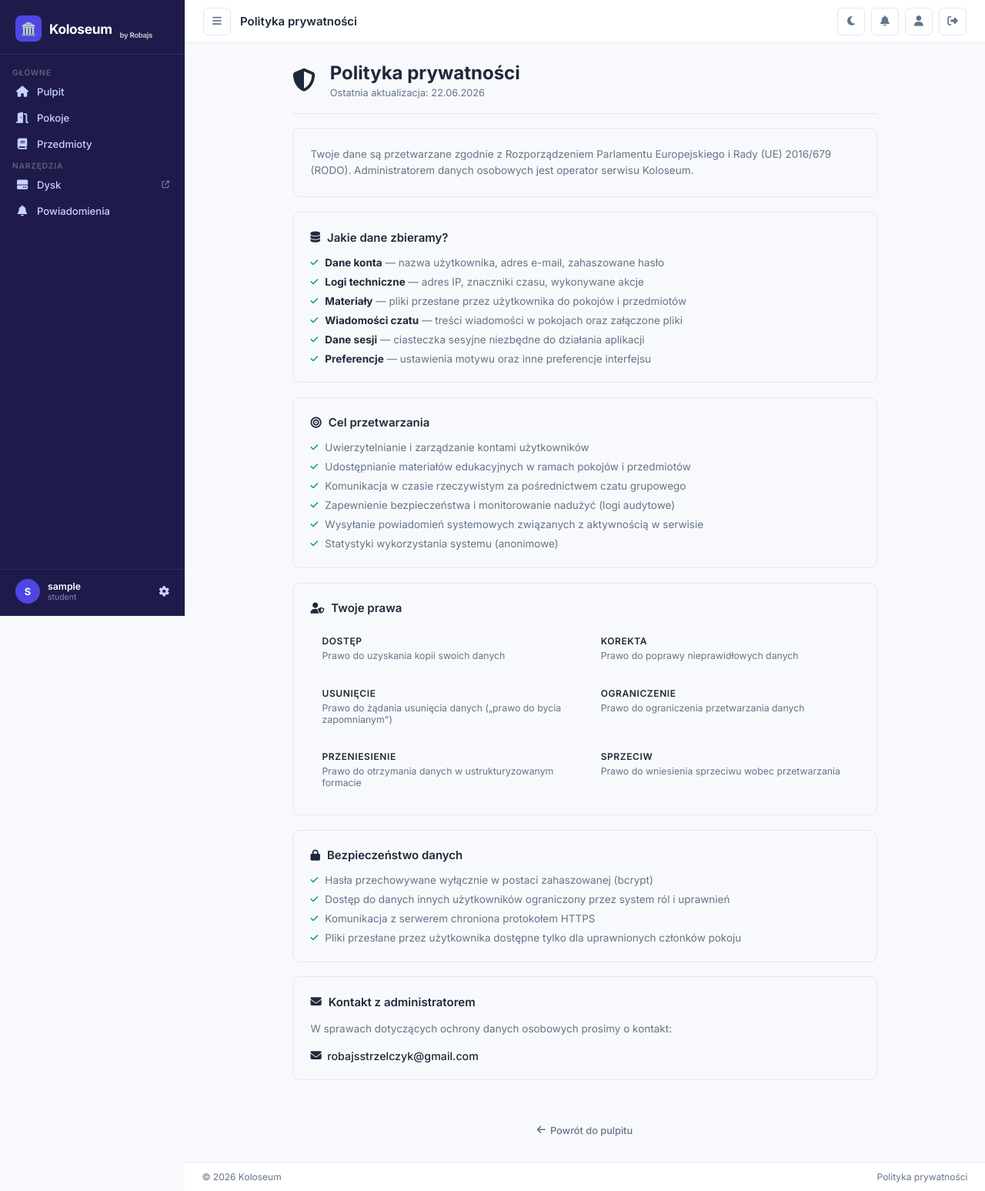
After one commit to robajs3/koloseum, a Flask app: page /koloseum/privacy in a window 1280 px wide. The commit adds this page. Shown: the whole page at 77% size. Run offline with Flask 3, Linux system fonts and the light colour scheme; the visitor is signed in with stand-in values (Sample User, id 1); data that the repository does not hold is empty.

Commit message:
added privacy policy

```diff
--- a/controllers/dashboard_controller.py
+++ b/controllers/dashboard_controller.py
@@ -6,7 +6,6 @@ from services.notification_service import NotificationService
 from datetime import datetime
 
 dashboard_bp = Blueprint("dashboard", __name__)
-
 
 @dashboard_bp.route("/")
 @login_required
@@ -25,7 +24,6 @@ def index():
         current_year=now.year,
     )
 
-
 @dashboard_bp.route("/calendar/events")
 @login_required
 def calendar_events():
@@ -36,3 +34,7 @@ def calendar_events():
         return jsonify([])
     events = ExamService.get_calendar_events(current_user, year, month)
     return jsonify(events)
+
+@dashboard_bp.route("/privacy")
+def privacy():
+    return render_template("privacy.html")
--- a/static/css/app.css
+++ b/static/css/app.css
@@ -249,6 +249,7 @@ a:hover { color: var(--primary-hover); }
   padding: 24px;
   flex: 1;
 }
+
 
 /* ===== CARDS ===== */
 .card {
@@ -789,3 +790,45 @@ tr:hover td { background: var(--primary-light); }
 .font-semibold { font-weight: 600; }
 .text-center { text-align: center; }
 .w-full { width: 100%; }
+
+@media (max-width: 640px) {
+  .stats-grid { grid-template-columns: 1fr; }
+  .form-row   { grid-template-columns: 1fr; }
+  .file-name  { max-width: 160px; }
+  .file-actions { flex-wrap: wrap; }
+  .folders-grid { grid-template-columns: 1fr 1fr; }
+  .page-header { align-items: flex-start; flex-direction: column; }
+}
+
+.brand-sub {
+  font-size: 0.55em;
+  opacity: 0.7;
+  position: relative;
+  top: 8px;
+}
+
+.site-footer {
+  padding: .75rem 1.5rem;
+  border-top: 1px solid var(--border);
+  background: var(--bg-card);
+}
+.footer-inner {
+  display: flex;
+  align-items: center;
+  justify-content: space-between;
+  width: 100%;
+}
+.footer-link {
+  font-size: .8rem;
+  color: var(--text-muted);
+  text-decoration: none;
+}
+.footer-link:hover { color: var(--primary); }
+
+@media (max-width: 768px) {
+  .site-footer {
+    position: static;
+    width: 100%;
+    margin-bottom: 70px;
+  }
+}
--- a/static/js/app.js
+++ b/static/js/app.js
@@ -15,7 +15,6 @@ const ThemeManager = {
     const current = document.documentElement.getAttribute('data-theme') || 'light';
     const next = current === 'light' ? 'dark' : 'light';
     this.apply(next);
-    // Persist via server
     fetch(window.PREFIX + '/profile/theme', {
       method: 'POST',
       headers: { 'Content-Type': 'application/x-www-form-urlencoded' },
@@ -72,7 +71,7 @@ const Calendar = {
     title.textContent = `${months[this.month-1]} ${this.year}`;
 
     const firstDay = new Date(this.year, this.month - 1, 1).getDay();
-    const offset = (firstDay + 6) % 7; // Mon start
+    const offset = (firstDay + 6) % 7;
     const daysInMonth = new Date(this.year, this.month, 0).getDate();
     const today = new Date();
 
@@ -112,10 +111,29 @@ const Calendar = {
     const [y, m, d] = dateStr.split('-');
     let html = `<strong>📅 ${d}.${m}.${y}</strong><br><br>`;
     evs.forEach(ev => {
-      html += `<div style="margin-bottom:8px; padding:8px; background:var(--bg); border-radius:6px; border-left:3px solid ${ev.subject_color}">
-        <div style="font-weight:600;font-size:.85rem">${ev.title}</div>
-        <div style="font-size:.75rem;color:var(--text-muted)">${ev.subject} • ${ev.time}${ev.location ? ' • ' + ev.location : ''}</div>
-      </div>`;
+      const url = ev.subject_id ? `${window.PREFIX}/subjects/${ev.subject_id}` : null;
+      const inner = `
+        <div style="font-weight:600;font-size:.85rem;color:var(--text)">${ev.title}</div>
+        <div style="font-size:.75rem;color:var(--text-muted);margin-top:2px">
+          ${ev.subject} • ${ev.time}${ev.location ? ' • ' + ev.location : ''}
+        </div>`;
+      if (url) {
+        html += `
+          <a href="${url}"
+             style="display:block;margin-bottom:8px;padding:10px 12px;background:var(--bg);
+                    border-radius:6px;border-left:3px solid ${ev.subject_color};
+                    text-decoration:none;transition:opacity .15s"
+             onmouseover="this.style.opacity='.75'"
+             onmouseout="this.style.opacity='1'">
+            ${inner}
+          </a>`;
+      } else {
+        html += `
+          <div style="margin-bottom:8px;padding:10px 12px;background:var(--bg);
+                      border-radius:6px;border-left:3px solid ${ev.subject_color}">
+            ${inner}
+          </div>`;
+      }
     });
     showModal('Terminy', html);
   },
@@ -253,7 +271,6 @@ document.addEventListener('DOMContentLoaded', () => {
     Calendar.render();
   }
 
-  // Sidebar overlay close on mobile
   document.addEventListener('click', e => {
     const sidebar = document.querySelector('.sidebar');
     if (sidebar?.classList.contains('open') && !sidebar.contains(e.target) &&
--- a/templates/base.html
+++ b/templates/base.html
@@ -17,10 +17,11 @@
   <!-- SIDEBAR -->
   <aside class="sidebar" id="sidebar">
     <div class="sidebar-logo">
-      <a href="{{ url_for('dashboard.index') }}">
-        <div class="logo-icon">🏛️</div>
-        <span>Koloseum</span>
-      </a>
+        <a href="{{ url_for('dashboard.index') }}">
+            <div class="logo-icon">🏛️</div>
+            <span>Koloseum</span>
+            <sub class="brand-sub">by Robajs</sub>
+        </a>
     </div>
 
     <nav class="sidebar-nav">
@@ -130,6 +131,12 @@
     <main class="page-content fade-in">
       {% block content %}{% endblock %}
     </main>
+  <footer class="site-footer">
+  <div class="footer-inner">
+    <span class="text-muted" style="font-size:.8rem">© 2026 Koloseum</span>
+    <a href="{{ url_for('dashboard.privacy') }}" class="footer-link">Polityka prywatności</a>
+  </div>
+</footer>
   </div>
 
   <!-- MOBILE NAV -->
@@ -157,6 +164,7 @@
       </a>
     </div>
   </nav>
+
 </div>
 
 <script src="{{ url_for('static', filename='js/app.js') }}"></script>
--- /dev/null
+++ b/templates/privacy.html
@@ -0,0 +1,265 @@
+{% extends "base.html" %}
+{% block title %}Polityka prywatności — Koloseum{% endblock %}
+
+{% block page_title %}Polityka prywatności{% endblock %}
+
+{% block content %}
+<div class="privacy-wrap">
+
+  <div class="privacy-header">
+    <i class="fas fa-shield-alt privacy-icon"></i>
+    <div>
+      <h1>Polityka prywatności</h1>
+      <p class="text-muted">Ostatnia aktualizacja: 22.06.2026</p>
+    </div>
+  </div>
+
+  <div class="privacy-card">
+    <p>Twoje dane są przetwarzane zgodnie z Rozporządzeniem Parlamentu Europejskiego i Rady (UE) 2016/679
+    (RODO). Administratorem danych osobowych jest operator serwisu Koloseum.</p>
+  </div>
+
+  <div class="privacy-card">
+    <h2><i class="fas fa-database"></i> Jakie dane zbieramy?</h2>
+    <ul class="privacy-list">
+      <li>
+        <i class="fas fa-check"></i>
+        <span><strong>Dane konta</strong> — nazwa użytkownika, adres e-mail, zahaszowane hasło</span>
+      </li>
+      <li>
+        <i class="fas fa-check"></i>
+        <span><strong>Logi techniczne</strong> — adres IP, znaczniki czasu, wykonywane akcje</span>
+      </li>
+      <li>
+        <i class="fas fa-check"></i>
+        <span><strong>Materiały</strong> — pliki przesłane przez użytkownika do pokojów i przedmiotów</span>
+      </li>
+      <li>
+        <i class="fas fa-check"></i>
+        <span><strong>Wiadomości czatu</strong> — treści wiadomości w pokojach oraz załączone pliki</span>
+      </li>
+      <li>
+        <i class="fas fa-check"></i>
+        <span><strong>Dane sesji</strong> — ciasteczka sesyjne niezbędne do działania aplikacji</span>
+      </li>
+      <li>
+        <i class="fas fa-check"></i>
+        <span><strong>Preferencje</strong> — ustawienia motywu oraz inne preferencje interfejsu</span>
+      </li>
+    </ul>
+  </div>
+
+  <div class="privacy-card">
+    <h2><i class="fas fa-bullseye"></i> Cel przetwarzania</h2>
+    <ul class="privacy-list">
+      <li>
+        <i class="fas fa-check"></i>
+        <span>Uwierzytelnianie i zarządzanie kontami użytkowników</span>
+      </li>
+      <li>
+        <i class="fas fa-check"></i>
+        <span>Udostępnianie materiałów edukacyjnych w ramach pokojów i przedmiotów</span>
+      </li>
+      <li>
+        <i class="fas fa-check"></i>
+        <span>Komunikacja w czasie rzeczywistym za pośrednictwem czatu grupowego</span>
+      </li>
+      <li>
+        <i class="fas fa-check"></i>
+        <span>Zapewnienie bezpieczeństwa i monitorowanie nadużyć (logi audytowe)</span>
+      </li>
+      <li>
+        <i class="fas fa-check"></i>
+        <span>Wysyłanie powiadomień systemowych związanych z aktywnością w serwisie</span>
+      </li>
+      <li>
+        <i class="fas fa-check"></i>
+        <span>Statystyki wykorzystania systemu (anonimowe)</span>
+      </li>
+    </ul>
+  </div>
+
+  <div class="privacy-card">
+    <h2><i class="fas fa-user-shield"></i> Twoje prawa</h2>
+    <div class="rights-grid">
+      <div class="right-item">
+        <span class="right-label">Dostęp</span>
+        <span class="right-desc">Prawo do uzyskania kopii swoich danych</span>
+      </div>
+      <div class="right-item">
+        <span class="right-label">Korekta</span>
+        <span class="right-desc">Prawo do poprawy nieprawidłowych danych</span>
+      </div>
+      <div class="right-item">
+        <span class="right-label">Usunięcie</span>
+        <span class="right-desc">Prawo do żądania usunięcia danych („prawo do bycia zapomnianym")</span>
+      </div>
+      <div class="right-item">
+        <span class="right-label">Ograniczenie</span>
+        <span class="right-desc">Prawo do ograniczenia przetwarzania danych</span>
+      </div>
+      <div class="right-item">
+        <span class="right-label">Przeniesienie</span>
+        <span class="right-desc">Prawo do otrzymania danych w ustrukturyzowanym formacie</span>
+      </div>
+      <div class="right-item">
+        <span class="right-label">Sprzeciw</span>
+        <span class="right-desc">Prawo do wniesienia sprzeciwu wobec przetwarzania</span>
+      </div>
+    </div>
+  </div>
+
+  <div class="privacy-card">
+    <h2><i class="fas fa-lock"></i> Bezpieczeństwo danych</h2>
+    <ul class="privacy-list">
+      <li>
+        <i class="fas fa-check"></i>
+        <span>Hasła przechowywane wyłącznie w postaci zahaszowanej (bcrypt)</span>
+      </li>
+      <li>
+        <i class="fas fa-check"></i>
+        <span>Dostęp do danych innych użytkowników ograniczony przez system ról i uprawnień</span>
+      </li>
+      <li>
+        <i class="fas fa-check"></i>
+        <span>Komunikacja z serwerem chroniona protokołem HTTPS</span>
+      </li>
+      <li>
+        <i class="fas fa-check"></i>
+        <span>Pliki przesłane przez użytkownika dostępne tylko dla uprawnionych członków pokoju</span>
+      </li>
+    </ul>
+  </div>
+
+  <div class="privacy-card">
+    <h2><i class="fas fa-envelope"></i> Kontakt z administratorem</h2>
+    <p>W sprawach dotyczących ochrony danych osobowych prosimy o kontakt:</p>
+    <a href="mailto:robajsstrzelczyk@gmail.com" class="contact-link">
+      <i class="fas fa-envelope"></i>
+      robajsstrzelczyk@gmail.com
+    </a>
+  </div>
+
+  <div style="text-align:center;margin-top:2rem">
+    <a href="{{ url_for('dashboard.index') }}" class="btn btn-ghost">
+      <i class="fas fa-arrow-left"></i>
+      Powrót do pulpitu
+    </a>
+  </div>
+
+</div>
+
+<style>
+.privacy-wrap {
+  max-width: 760px;
+  margin: 0 auto;
+  display: flex;
+  flex-direction: column;
+  gap: 1.25rem;
+  animation: fadeIn .25s ease;
+}
+
+.privacy-header {
+  display: flex;
+  align-items: center;
+  gap: 1.25rem;
+  padding-bottom: 1.25rem;
+  border-bottom: 1px solid var(--border);
+}
+.privacy-icon {
+  font-size: 2rem;
+  color: var(--accent);
+  flex-shrink: 0;
+}
+.privacy-header h1 { font-size: 1.6rem; font-weight: 700; }
+.privacy-header .text-muted { font-size: .85rem; margin-top: .25rem; }
+
+.privacy-card {
+  background: var(--bg-2);
+  border: 1px solid var(--border);
+  border-radius: var(--radius);
+  padding: 1.5rem;
+  display: flex;
+  flex-direction: column;
+  gap: 1rem;
+}
+.privacy-card > p {
+  font-size: .9rem;
+  color: var(--text-muted);
+  line-height: 1.6;
+}
+.privacy-card h2 {
+  display: flex;
+  align-items: center;
+  gap: .6rem;
+  font-size: 1rem;
+  font-weight: 600;
+  color: var(--text);
+}
+.privacy-card h2 i { color: var(--accent); font-size: .95rem; }
+
+.privacy-list {
+  list-style: none;
+  display: flex;
+  flex-direction: column;
+  gap: .6rem;
+  padding: 0;
+  margin: 0;
+}
+.privacy-list li {
+  display: flex;
+  align-items: flex-start;
+  gap: .6rem;
+  font-size: .9rem;
+  color: var(--text-muted);
+}
+.privacy-list li > i {
+  color: var(--success);
+  flex-shrink: 0;
+  margin-top: 3px;
+  font-size: .75rem;
+}
+.privacy-list li span strong { color: var(--text); }
+
+.rights-grid {
+  display: grid;
+  grid-template-columns: 1fr 1fr;
+  gap: .75rem;
+}
+.right-item {
+  background: var(--bg-3);
+  border-radius: var(--radius-sm);
+  padding: .75rem 1rem;
+  display: flex;
+  flex-direction: column;
+  gap: .25rem;
+}
+.right-label {
+  font-size: .8rem;
+  font-weight: 600;
+  color: var(--accent);
+  text-transform: uppercase;
+  letter-spacing: .05em;
+}
+.right-desc {
+  font-size: .82rem;
+  color: var(--text-muted);
+}
+
+.contact-link {
+  display: inline-flex;
+  align-items: center;
+  gap: .5rem;
+  color: var(--accent);
+  font-weight: 500;
+  font-size: .95rem;
+  text-decoration: none;
+}
+.contact-link:hover { text-decoration: underline; }
+
+@media (max-width: 540px) {
+  .rights-grid { grid-template-columns: 1fr; }
+  .privacy-header { flex-direction: column; align-items: flex-start; }
+}
+</style>
+{% endblock %}
```
Also changed, not shown: services/exam_service.py (+1 -9 lines), templates/dashboard.html (+18 -9 lines).
